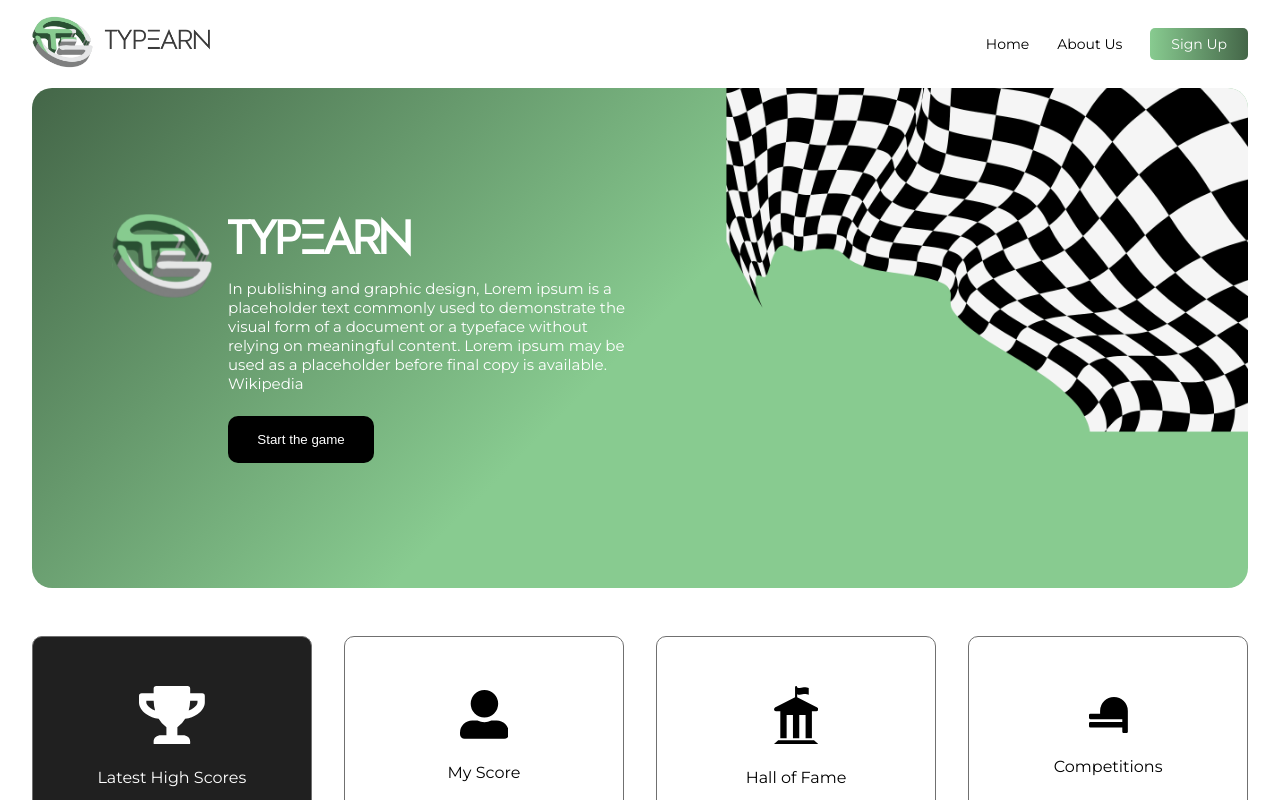
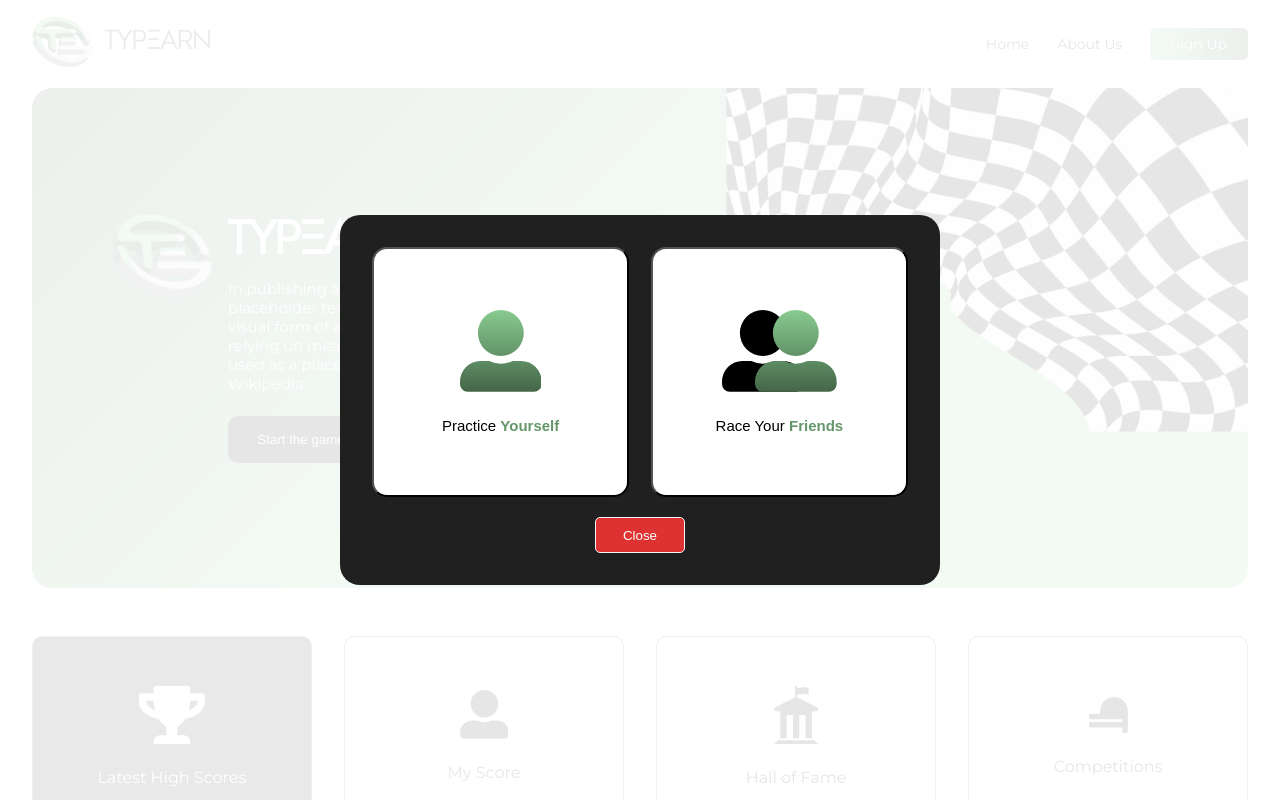
Before and after one commit to IBilalShabbir/TypEarn, a React (Vite) app: page / in a window 1280 px wide. Both pictures are taken after a click on the button "Start the game". Shown: the top 800 px of the page. Built offline with nearby package versions, Linux system fonts and the light colour scheme.

Commit message:
StartGame done

```diff
--- a/src/App.jsx
+++ b/src/App.jsx
@@ -1,14 +1,18 @@
+import { useState } from "react";
 import { Route, Routes } from "react-router-dom";
 import "./App.scss";
 import { Header } from "./components/Header";
+import StartGame from "./components/StartGame";
 import Home from "./screens/Home";
 
 function App() {
+  const [isStartGame, setIsStartGame] = useState(false);
   return (
     <>
+      {isStartGame ? <StartGame setIsStartGame={setIsStartGame} /> : null}
       <Header />
       <Routes>
-        <Route path="/" element={<Home />} />
+        <Route path="/" element={<Home setIsStartGame={setIsStartGame} />} />
       </Routes>
     </>
   );
--- a/src/App.scss
+++ b/src/App.scss
@@ -238,6 +238,79 @@ body {
   background-color: #202020;
   color: white;
 }
+.popup {
+  position: absolute;
+  top: 0px;
+  left: 0px;
+  z-index: 999;
+  background-color: rgba(255, 255, 255, 0.9);
+  width: 100%;
+  height: 100%;
+  display: flex;
+  align-items: center;
+  justify-content: center;
+  padding: 2em;
+}
+.popup__start__game__form {
+  width: 100%;
+  max-width: 600px;
+  background-color: #202020;
+  border-radius: 20px;
+  padding: 2em;
+  display: flex;
+  flex-direction: column;
+  align-items: center;
+}
+.popup__start__game__form__content {
+  width: 100%;
+  display: flex;
+  justify-content: space-between;
+}
+.popup__start__game__form__content__entry {
+  width: 48%;
+  height: 250px;
+  border-radius: 15px;
+  background-color: white;
+  cursor: pointer;
+}
+.popup__start__game__form__content__entry__label {
+  font-size: 15px;
+  color: black;
+  margin-top: 1.5em;
+}
+.popup__start__game__form__content__entry__label span {
+  font-weight: bold;
+  color: #64966a;
+}
+.popup__start__game__form__content__entry:hover {
+  transition: 300ms ease-in-out;
+  background: linear-gradient(90deg, #88cb90, #446648);
+}
+.popup__start__game__form__content__entry:hover
+  .popup__start__game__form__content__entry__label {
+  transition: 200ms ease-in-out;
+  color: white;
+}
+.popup__start__game__form__content__entry:hover
+  .popup__start__game__form__content__entry__label
+  span {
+  transition: 300ms ease-in-out;
+  color: white;
+}
+.popup__start__game__form__button {
+  padding: 0.7em 2em;
+  border: none;
+  background-color: #de3131;
+  border: 1px solid #f5f5f5;
+  border-radius: 5px;
+  color: white;
+  margin-top: 1.5em;
+  cursor: pointer;
+}
+.popup__start__game__form__button:hover {
+  transition: 300ms ease-in-out;
+  border-color: #de3131;
+}
 @media (max-width: 1440px) {
   .home__banner {
     margin: 0em 2em;
@@ -302,6 +375,18 @@ body {
     width: 300px;
   }
 }
+@media (max-width: 650px) {
+  .popup__start__game__form__content {
+    flex-direction: column;
+  }
+  .popup__start__game__form__content__entry {
+    width: 100%;
+    margin-bottom: 1.5em;
+  }
+  .popup__start__game__form__button {
+    margin-top: 0em;
+  }
+}
 @media (max-width: 600px) {
   .home__banner__img {
     width: 400px;
--- /dev/null
+++ b/src/components/StartGame.jsx
@@ -0,0 +1,145 @@
+import React from "react";
+import { StartGameFormEntry } from "./StartGameFormEntry";
+
+export default function StartGame({ setIsStartGame }) {
+  return (
+    <div className="popup">
+      <div className="popup__start__game__form">
+        <div className="popup__start__game__form__content">
+          <StartGameFormEntry
+            icon={
+              <svg
+                xmlns="http://www.w3.org/2000/svg"
+                width="81.67"
+                height="81.67"
+                viewBox="0 0 81.67 81.67"
+              >
+                <defs>
+                  <linearGradient
+                    id="linear-gradient"
+                    x1="0.5"
+                    x2="0.5"
+                    y2="1"
+                    gradientUnits="objectBoundingBox"
+                  >
+                    <stop offset="0" stop-color="#88cb90" />
+                    <stop offset="1" stop-color="#446648" />
+                  </linearGradient>
+                </defs>
+                <path
+                  id="Icon_awesome-user-alt"
+                  data-name="Icon awesome-user-alt"
+                  d="M40.835,45.94a22.97,22.97,0,1,0-22.97-22.97A22.976,22.976,0,0,0,40.835,45.94Zm20.418,5.1H52.464a27.767,27.767,0,0,1-23.257,0H20.418A20.416,20.416,0,0,0,0,71.462v2.552A7.659,7.659,0,0,0,7.657,81.67H74.014a7.659,7.659,0,0,0,7.657-7.657V71.462A20.416,20.416,0,0,0,61.253,51.044Z"
+                  fill="url(#linear-gradient)"
+                />
+              </svg>
+            }
+            iconActive={
+              <svg
+                xmlns="http://www.w3.org/2000/svg"
+                width="81.67"
+                height="81.67"
+                viewBox="0 0 81.67 81.67"
+              >
+                <path
+                  id="Icon_awesome-user-alt"
+                  data-name="Icon awesome-user-alt"
+                  d="M40.835,45.94a22.97,22.97,0,1,0-22.97-22.97A22.976,22.976,0,0,0,40.835,45.94Zm20.418,5.1H52.464a27.767,27.767,0,0,1-23.257,0H20.418A20.416,20.416,0,0,0,0,71.462v2.552A7.659,7.659,0,0,0,7.657,81.67H74.014a7.659,7.659,0,0,0,7.657-7.657V71.462A20.416,20.416,0,0,0,61.253,51.044Z"
+                  fill="#fff"
+                />
+              </svg>
+            }
+            label={
+              <>
+                Practice <span>Yourself</span>
+              </>
+            }
+          />
+          <StartGameFormEntry
+            icon={
+              <svg
+                xmlns="http://www.w3.org/2000/svg"
+                width="114.67"
+                height="81.67"
+                viewBox="0 0 114.67 81.67"
+              >
+                <defs>
+                  <linearGradient
+                    id="linear-gradient"
+                    x1="0.5"
+                    x2="0.5"
+                    y2="1"
+                    gradientUnits="objectBoundingBox"
+                  >
+                    <stop offset="0" stop-color="#88cb90" />
+                    <stop offset="1" stop-color="#446648" />
+                  </linearGradient>
+                </defs>
+                <g
+                  id="Group_66"
+                  data-name="Group 66"
+                  transform="translate(-1098.165 -616.361)"
+                >
+                  <path
+                    id="Icon_awesome-user-alt"
+                    data-name="Icon awesome-user-alt"
+                    d="M40.835,45.94a22.97,22.97,0,1,0-22.97-22.97A22.976,22.976,0,0,0,40.835,45.94Zm20.418,5.1H52.464a27.767,27.767,0,0,1-23.257,0H20.418A20.416,20.416,0,0,0,0,71.462v2.552A7.659,7.659,0,0,0,7.657,81.67H74.014a7.659,7.659,0,0,0,7.657-7.657V71.462A20.416,20.416,0,0,0,61.253,51.044Z"
+                    transform="translate(1098.165 616.361)"
+                  />
+                  <path
+                    id="Icon_awesome-user-alt-2"
+                    data-name="Icon awesome-user-alt"
+                    d="M40.835,45.94a22.97,22.97,0,1,0-22.97-22.97A22.976,22.976,0,0,0,40.835,45.94Zm20.418,5.1H52.464a27.767,27.767,0,0,1-23.257,0H20.418A20.416,20.416,0,0,0,0,71.462v2.552A7.659,7.659,0,0,0,7.657,81.67H74.014a7.659,7.659,0,0,0,7.657-7.657V71.462A20.416,20.416,0,0,0,61.253,51.044Z"
+                    transform="translate(1131.165 616.361)"
+                    fill="url(#linear-gradient)"
+                  />
+                </g>
+              </svg>
+            }
+            iconActive={
+              <svg
+                xmlns="http://www.w3.org/2000/svg"
+                width="114.67"
+                height="81.67"
+                viewBox="0 0 114.67 81.67"
+              >
+                <g
+                  id="Group_66"
+                  data-name="Group 66"
+                  transform="translate(-1098.165 -616.361)"
+                >
+                  <path
+                    id="Icon_awesome-user-alt"
+                    data-name="Icon awesome-user-alt"
+                    d="M40.835,45.94a22.97,22.97,0,1,0-22.97-22.97A22.976,22.976,0,0,0,40.835,45.94Zm20.418,5.1H52.464a27.767,27.767,0,0,1-23.257,0H20.418A20.416,20.416,0,0,0,0,71.462v2.552A7.659,7.659,0,0,0,7.657,81.67H74.014a7.659,7.659,0,0,0,7.657-7.657V71.462A20.416,20.416,0,0,0,61.253,51.044Z"
+                    transform="translate(1098.165 616.361)"
+                  />
+                  <path
+                    id="Icon_awesome-user-alt-2"
+                    data-name="Icon awesome-user-alt"
+                    d="M40.835,45.94a22.97,22.97,0,1,0-22.97-22.97A22.976,22.976,0,0,0,40.835,45.94Zm20.418,5.1H52.464a27.767,27.767,0,0,1-23.257,0H20.418A20.416,20.416,0,0,0,0,71.462v2.552A7.659,7.659,0,0,0,7.657,81.67H74.014a7.659,7.659,0,0,0,7.657-7.657V71.462A20.416,20.416,0,0,0,61.253,51.044Z"
+                    transform="translate(1131.165 616.361)"
+                    fill="#fff"
+                  />
+                </g>
+              </svg>
+            }
+            label={
+              <>
+                Race Your <span>Friends</span>
+              </>
+            }
+          />
+        </div>
+        <button
+          className="popup__start__game__form__button"
+          onClick={() => {
+            setIsStartGame(false);
+          }}
+        >
+          Close
+        </button>
+      </div>
+    </div>
+  );
+}
--- /dev/null
+++ b/src/components/StartGameFormEntry.jsx
@@ -0,0 +1,27 @@
+import React, { useState } from "react";
+
+export function StartGameFormEntry({ icon, iconActive, label }) {
+  const [hover, setHover] = useState(false);
+  return (
+    <button
+      onMouseOver={() => {
+        setTimeout(() => {
+          setHover(true);
+        }, 100);
+      }}
+      onMouseOut={() => {
+        setTimeout(() => {
+          setHover(false);
+        }, 100);
+      }}
+      className="popup__start__game__form__content__entry"
+    >
+      <div className="popup__start__game__form__content__entry__icon">
+        {hover ? iconActive : icon}
+      </div>
+      <div className="popup__start__game__form__content__entry__label">
+        {label}
+      </div>
+    </button>
+  );
+}
--- a/src/screens/Home.jsx
+++ b/src/screens/Home.jsx
@@ -4,7 +4,7 @@ import icon from "../assets/icon.svg";
 import { StatsBoardFilterEntry } from "../components/StatsBoardFilterEntry";
 import { StatsBoardTableList } from "../components/StatsBoardTableList";
 
-export default function Home() {
+export default function Home({ setIsStartGame }) {
   return (
     <>
       <div className="home__banner">
@@ -21,7 +21,12 @@ export default function Home() {
               a typeface without relying on meaningful content. Lorem ipsum may
               be used as a placeholder before final copy is available. Wikipedia
             </div>
-            <button className="home__banner__overlay__content__button">
+            <button
+              className="home__banner__overlay__content__button"
+              onClick={() => {
+                setIsStartGame(true);
+              }}
+            >
               Start the game
             </button>
           </div>
```
